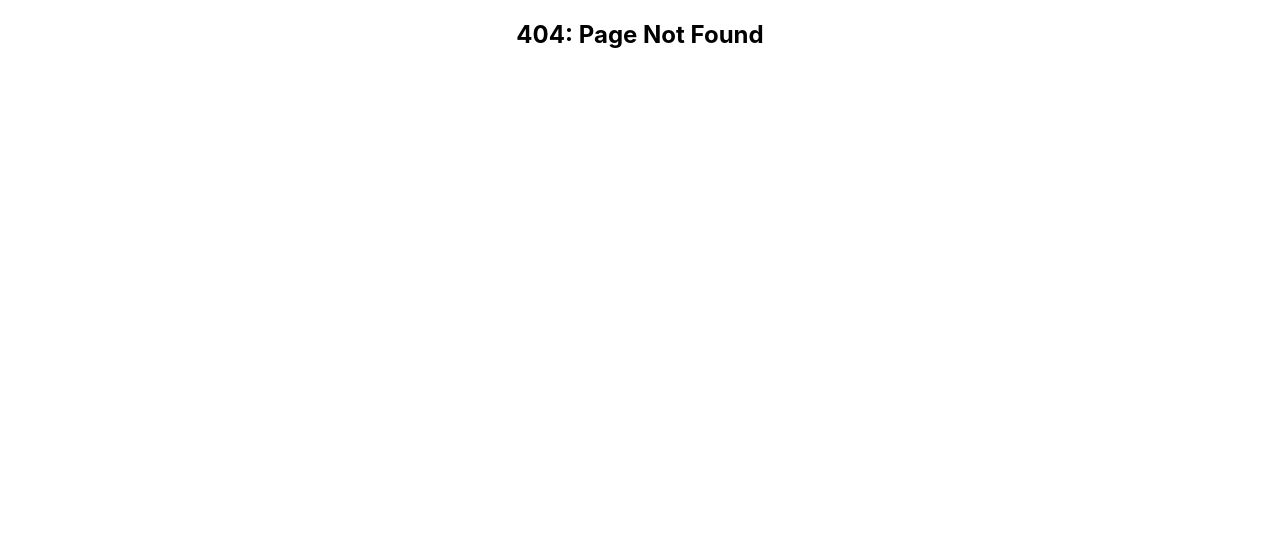
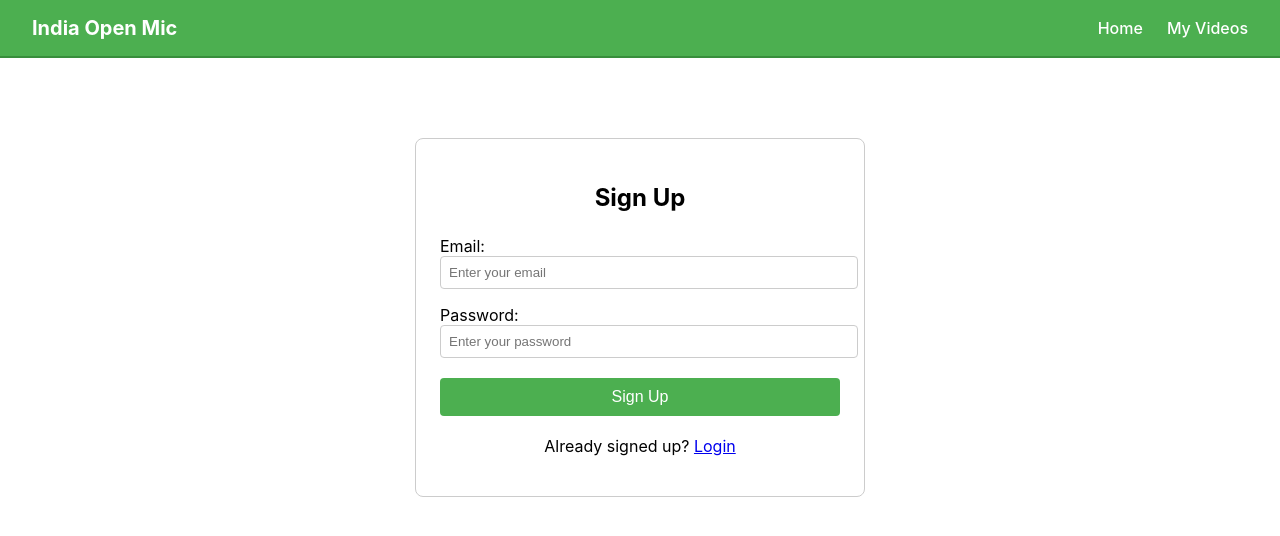
Before and after one commit to khyatijha777/indian-open-mic-ui, a React (Create React App) app: page /signup in a window 1280 px wide. Before the commit this address had no page. Shown: the top 536 px of the page. Built offline with nearby package versions, Linux system fonts and the light colour scheme.

Commit message:
fix: added signup form

```diff
--- a/src/App.tsx
+++ b/src/App.tsx
@@ -5,6 +5,7 @@ import Home from './components/Home/Home';
 import Login from './components/Auth/Login';
 import ProtectedRoute from './ProtectedRoutes';
 import Gallery from './components/Gallary/Gallery';
+import Signup from './components/Auth/Signup';
 // Add other pages like Signup, Upload, etc., as needed
 
 const App = () => {
@@ -18,6 +19,7 @@ const App = () => {
           <Gallery />
         </ProtectedRoute>} />
         <Route path="/login" element={<Login />} />
+        <Route path="/signup" element={<Signup />} />
         {/* You can add more routes like below */}
         {/* <Route path="/signup" element={<Signup />} /> */}
         {/* <Route path="/upload" element={<Upload />} /> */}
--- a/src/components/Auth/Login.jsx
+++ b/src/components/Auth/Login.jsx
@@ -1,6 +1,8 @@
 import React, { useState } from 'react';
 import { useNavigate } from 'react-router-dom';
 import { API_URL } from '../../constants';
+import Header from '../Header/Header';
+import { Link } from 'react-router-dom';
 
 const Login = () => {
   const [email, setEmail] = useState('');
@@ -45,6 +47,8 @@ const Login = () => {
   };
 
   return (
+    <div>
+      <Header />
     <div style={{ maxWidth: '400px', margin: '80px auto', padding: '24px', border: '1px solid #ccc', borderRadius: '8px' }}>
       <h2 style={{ textAlign: 'center', marginBottom: '24px' }}>Login</h2>
       <form onSubmit={handleSubmit}>
@@ -88,6 +92,10 @@ const Login = () => {
         </button>
       </form>
       {statusMessage && <p style={{ marginTop: '20px', textAlign: 'center', fontWeight: 'bold' }}>{statusMessage}</p>}
+      <p style={{ marginTop: '20px', textAlign: 'center' }}>
+        New to Indian Open Mic? <Link to="/signup">Signup</Link>
+      </p>
+    </div>
     </div>
   );
 };
--- a/src/components/Auth/Signup.jsx
+++ b/src/components/Auth/Signup.jsx
@@ -1,92 +1,104 @@
-// Signup.tsx
-import React, { useState } from "react";
+import React, { useState } from 'react';
+import { useNavigate } from 'react-router-dom';
+import { API_URL } from '../../constants';
+import Header from '../Header/Header';
+import { Link } from 'react-router-dom';
 
-const Signup= () => {
-  const [formData, setFormData] = useState({
-    username: "",
-    email: "",
-    password: "",
-  });
+const Signup = () => {
+  const [email, setEmail] = useState('');
+  const [password, setPassword] = useState('');
+  const [statusMessage, setStatusMessage] = useState('');
+  const [loading, setLoading] = useState(false);
 
-  const [errors, setErrors] = useState({});
+  const navigate = useNavigate();
 
-  const validate = () => {
-    const newErrors = {};
+  const handleSubmit = async (e) => {
+    e.preventDefault();
 
-    if (!formData.username.trim()) {
-      newErrors.username = "Username is required";
+    if (!email || !password) {
+      setStatusMessage('❌ Please fill in all fields.');
+      return;
     }
 
-    if (!formData.email.trim()) {
-      newErrors.email = "Email is required";
-    } else if (!/^[\\w-.]+@([\\w-]+\\.)+[\\w-]{2,4}$/.test(formData.email)) {
-      newErrors.email = "Invalid email format";
-    }
+    try {
+      setLoading(true);
+      const response = await fetch(`${API_URL}/signup`, {
+        method: 'POST',
+        headers: {
+          'Content-Type': 'application/json',
+        },
+        body: JSON.stringify({ email, password }),
+      });
 
-    if (!formData.password) {
-      newErrors.password = "Password is required";
-    } else if (formData.password.length < 6) {
-      newErrors.password = "Password must be at least 6 characters";
-    }
-
-    setErrors(newErrors);
-    return Object.keys(newErrors).length === 0;
-  };
-
-  const handleChange = (e) => {
-    const { name, value } = e.target;
-    setFormData((prev) => ({ ...prev, [name]: value }));
-  };
-
-  const handleSubmit = (e) => {
-    e.preventDefault();
-    if (validate()) {
-      console.log("Signup Successful:", formData);
-      // TODO: Send signup request to backend
+      if (response.ok) {
+        const data = await response.json();
+        localStorage.setItem('user', JSON.stringify(data));
+        setStatusMessage('✅ Signup successful!');
+        navigate('/');
+      } else {
+        const data = await response.json();
+        setStatusMessage(`❌ Signup failed: ${data.message || 'Something went wrong.'}`);
+      }
+    } catch (error) {
+      console.error('Signup Error:', error);
+      setStatusMessage('❌ Signup failed. Please try again.');
+    } finally {
+      setLoading(false);
     }
   };
 
   return (
-    <div className="max-w-md mx-auto mt-10 p-6 bg-white shadow-md rounded-md">
-      <h2 className="text-2xl font-bold mb-4">Signup</h2>
-      <form onSubmit={handleSubmit} className="flex flex-col gap-4">
-        <input
-          type="text"
-          name="username"
-          placeholder="Username"
-          value={formData.username}
-          onChange={handleChange}
-          className="border p-2 rounded"
-        />
-        {errors.username && <p className="text-red-500 text-sm">{errors.username}</p>}
+    <div>
+      <Header/>
 
-        <input
-          type="email"
-          name="email"
-          placeholder="Email"
-          value={formData.email}
-          onChange={handleChange}
-          className="border p-2 rounded"
-        />
-        {errors.email && <p className="text-red-500 text-sm">{errors.email}</p>}
 
-        <input
-          type="password"
-          name="password"
-          placeholder="Password"
-          value={formData.password}
-          onChange={handleChange}
-          className="border p-2 rounded"
-        />
-        {errors.password && <p className="text-red-500 text-sm">{errors.password}</p>}
-
+    <div style={{ maxWidth: '400px', margin: '80px auto', padding: '24px', border: '1px solid #ccc', borderRadius: '8px' }}>
+      <h2 style={{ textAlign: 'center', marginBottom: '24px' }}>Sign Up</h2>
+      <form onSubmit={handleSubmit}>
+        <div style={{ marginBottom: '16px' }}>
+          <label>Email:</label>
+          <br />
+          <input
+            type='email'
+            value={email}
+            onChange={(e) => setEmail(e.target.value)}
+            placeholder='Enter your email'
+            style={{ width: '100%', padding: '8px', borderRadius: '4px', border: '1px solid #ccc' }}
+          />
+        </div>
+        <div style={{ marginBottom: '20px' }}>
+          <label>Password:</label>
+          <br />
+          <input
+            type='password'
+            value={password}
+            onChange={(e) => setPassword(e.target.value)}
+            placeholder='Enter your password'
+            style={{ width: '100%', padding: '8px', borderRadius: '4px', border: '1px solid #ccc' }}
+          />
+        </div>
         <button
-          type="submit"
-          className="bg-blue-500 text-white p-2 rounded hover:bg-blue-600"
+          type='submit'
+          disabled={loading}
+          style={{
+            width: '100%',
+            padding: '10px',
+            backgroundColor: loading ? '#aaa' : '#4CAF50',
+            color: 'white',
+            border: 'none',
+            borderRadius: '4px',
+            cursor: loading ? 'not-allowed' : 'pointer',
+            fontSize: '16px',
+          }}
         >
-          Sign Up
+          {loading ? 'Signing up...' : 'Sign Up'}
         </button>
       </form>
+      {statusMessage && <p style={{ marginTop: '20px', textAlign: 'center', fontWeight: 'bold' }}>{statusMessage}</p>}
+      <p style={{ marginTop: '20px', textAlign: 'center' }}>
+        Already signed up? <Link to="/login">Login</Link>
+      </p>
+    </div>
     </div>
   );
 };
--- a/src/components/Header/Header.jsx
+++ b/src/components/Header/Header.jsx
@@ -22,7 +22,8 @@ const StyledLink = ({ to, children }) => (
 const Header = () => {
   const navigate = useNavigate();
   const user = JSON.parse(localStorage.getItem('user') || 'null');
-  const displayName = user?.email?.split('@')[0] || 'User';
+  const displayName = user?.email?.split('@')?.length ? user?.email?.split('@')[0] : null;
+  console.log("display name: ", displayName);
 
   const handleLogout = () => {
     localStorage.removeItem('user');
@@ -52,8 +53,8 @@ const Header = () => {
 
       </div>
 
-      <div style={{ display: 'flex', alignItems: 'center' , gap:"5px"}}>
-        <span style={{ marginRight: '8px' }}>{displayName ||""}</span>
+     { displayName && <div style={{ display: 'flex', alignItems: 'center' , gap:"5px"}}>
+         <span style={{ marginRight: '8px' }}>{displayName }</span>
         <div style={{
           width: '36px',
           height: '36px',
@@ -81,7 +82,7 @@ const Header = () => {
             >
               Logout
             </button>
-      </div>
+      </div>}
     </header>
   );
 };
```
